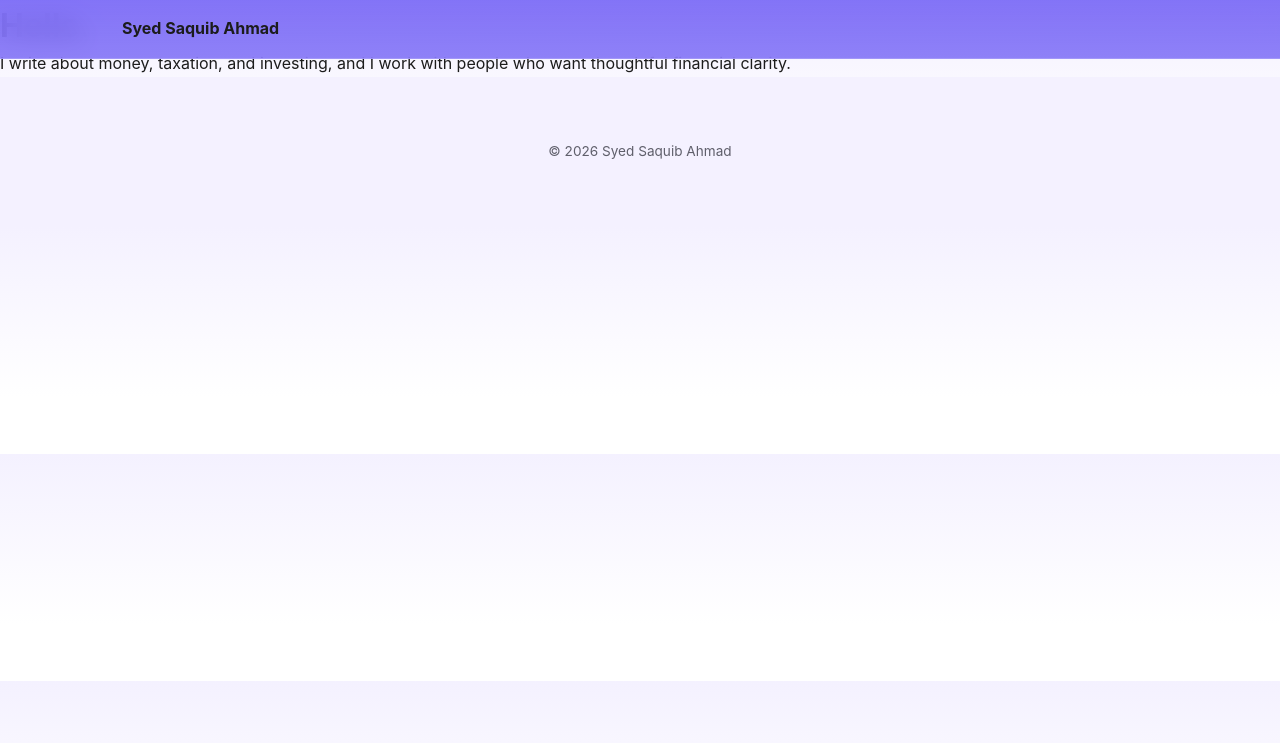
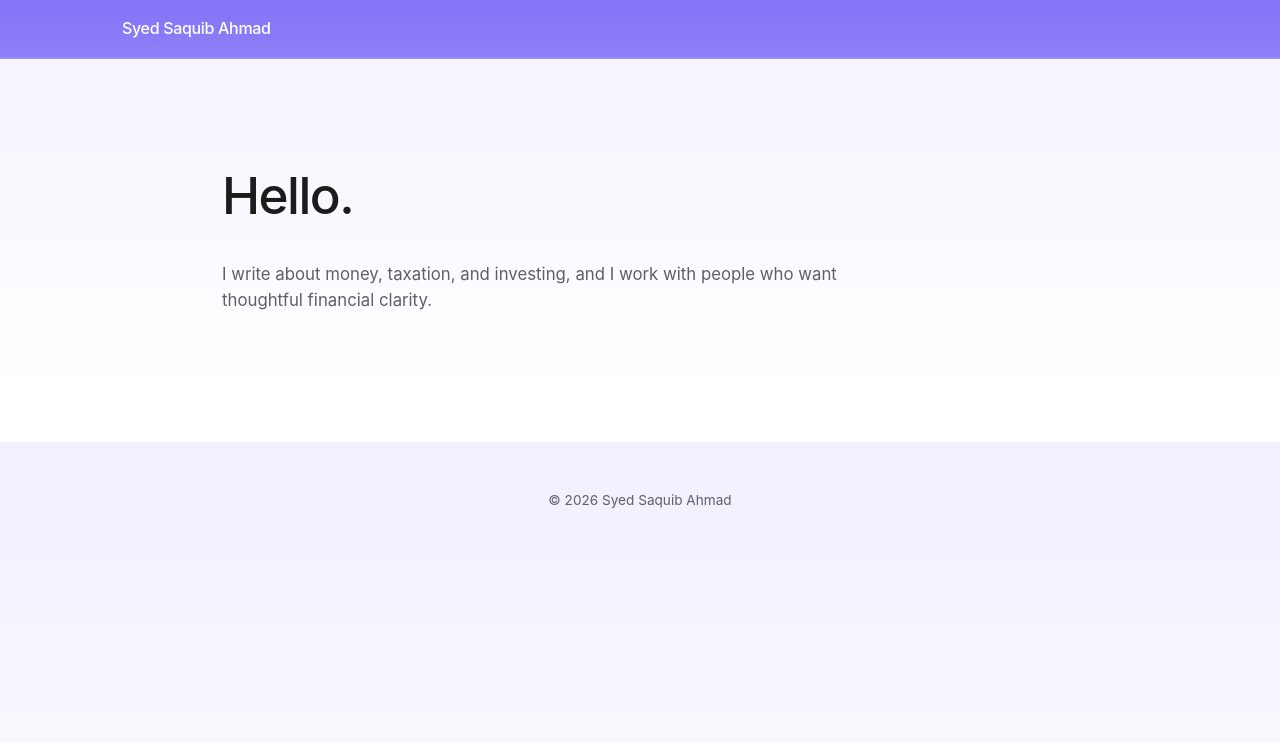
Before and after one commit to saquibahmad1234/syedsaquibahmad, a Jekyll site: the page built from index.html, in a window 1280 px wide. Shown: the top 743 px of the page. Built offline with Jekyll 4.4.1, drawn with Linux system fonts in a browser that asks for light colours.

Commit message:
Update style.css

```diff
--- a/assets/css/style.css
+++ b/assets/css/style.css
@@ -1,10 +1,10 @@
+/* Global design system */
 :root {
-      --primary: #7c6cf6;
-      --primary-soft: #edeaff;
-      --primary-bg: #f4f1ff;
+  --purple-main: #7c6cf6;
+  --purple-soft: #f4f1ff;
   --text-dark: #1c1c1c;
   --text-muted: #5f5f6b;
-      --bg: #f6f3ff;
+  --white: #ffffff;
 }
 
 * {
@@ -14,21 +14,21 @@
 }
 
 body {
-      font-family: 'Inter', sans-serif;
-      background: linear-gradient(180deg, var(--primary-bg), #ffffff 75%);
+  font-family: 'Inter', system-ui, -apple-system, BlinkMacSystemFont, sans-serif;
+  background: linear-gradient(180deg, var(--purple-soft), #ffffff 70%);
   color: var(--text-dark);
   line-height: 1.6;
   -webkit-font-smoothing: antialiased;
 }
 
+/* Header */
 header {
-      position: fixed;
+  position: sticky;
   top: 0;
-      width: 100%;
-      background: linear-gradient(180deg, rgba(124, 108, 246, 0.95), rgba(124, 108, 246, 0.85));
+  background: linear-gradient(180deg, rgba(124,108,246,0.95), rgba(124,108,246,0.85));
   backdrop-filter: blur(12px);
-      z-index: 1000;
-      border-bottom: 1px solid rgba(255, 255, 255, 0.25);
+  border-bottom: 1px solid rgba(255,255,255,0.25);
+  z-index: 100;
 }
 
 nav {
@@ -36,116 +36,41 @@
   margin: auto;
   padding: 1rem 2rem;
   display: flex;
-      justify-content: space-between;
   align-items: center;
 }
 
-    nav .brand {
+nav strong {
+  color: var(--white);
   font-weight: 500;
   letter-spacing: -0.02em;
-      color: #ffffff;
 }
 
-    nav a {
-      text-decoration: none;
-      color: rgba(255, 255, 255, 0.8);
-      margin-left: 1.5rem;
-      font-size: 0.95rem;
+/* Layout */
+main {
+  max-width: 900px;
+  margin: auto;
+  padding: 6rem 2rem 4rem;
 }
 
-    nav a:hover {
-      color: #ffffff;
-    }
-
-    section {
-      max-width: 1100px;
-      margin: auto;
-      padding: 8rem 2rem;
-    }
-
-    .hero {
-      min-height: 100vh;
-      display: flex;
-      align-items: center;
-    }
-
-    .hero-content {
-      max-width: 700px;
-    }
-
-    .hero h1 {
-      font-size: clamp(2.5rem, 5vw, 4rem);
+h1 {
+  font-size: clamp(2.4rem, 4vw, 3.4rem);
   font-weight: 500;
   letter-spacing: -0.03em;
   margin-bottom: 1.5rem;
 }
 
-    .hero p {
-      font-size: 1.1rem;
+p {
+  font-size: 1.05rem;
   color: var(--text-muted);
-      margin-bottom: 2.5rem;
+  max-width: 640px;
 }
 
-    .hero-actions a {
-      display: inline-block;
-      margin-right: 1rem;
-      padding: 0.7rem 1.6rem;
-      border-radius: 999px;
-      text-decoration: none;
-      font-size: 0.95rem;
+/* Footer */
+footer {
+  margin-top: 4rem;
+  padding: 3rem 2rem;
+  text-align: center;
+  font-size: 0.85rem;
+  color: var(--text-muted);
+  background: var(--purple-soft);
 }
-
-    .primary-btn {
-      background: var(--primary);
-      color: white;
-    }
-
-    .secondary-btn {
-      background: var(--primary-soft);
-      color: var(--primary);
-    }
-
-    .split {
-      display: grid;
-      grid-template-columns: repeat(auto-fit, minmax(260px, 1fr));
-      gap: 3rem;
-    }
-
-    .card {
-      padding: 2.5rem;
-      border-radius: 24px;
-      background: rgba(255, 255, 255, 0.72);
-      border: 1px solid rgba(124, 108, 246, 0.15);
-      box-shadow: 0 20px 40px rgba(124, 108, 246, 0.1);
-      transition: transform 0.4s ease, opacity 0.4s ease;
-    }
-
-    .card h3 {
-      font-weight: 500;
-      margin-bottom: 1rem;
-    }
-
-    .card p {
-      color: var(--text-muted);
-      font-size: 0.95rem;
-    }
-
-    footer {
-      padding: 4rem 2rem;
-      text-align: center;
-      color: var(--text-muted);
-      font-size: 0.85rem;
-      background: var(--primary-bg);
-    }
-
-    /* Animation */
-    .reveal {
-      opacity: 0;
-      transform: translateY(40px);
-      transition: all 0.8s ease;
-    }
-
-    .reveal.active {
-      opacity: 1;
-      transform: translateY(0);
-    }
```
Lines whose indentation alone changed are shown as unchanged.
